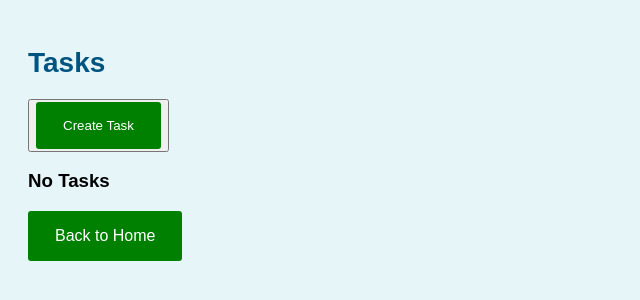
After one commit to 070DBEK/classwork_10, a Django app: page /tasks/list in a window 1280 px wide. The commit adds this page. Shown: the top 300 px of the page, without its empty margins (0-640 px from the left). Run offline with Django 5.2, Linux system fonts and the light colour scheme; data that the repository does not hold is empty.

Commit message:
Mission completed!

```diff
--- a/notes/views.py
+++ b/notes/views.py
@@ -32,7 +32,7 @@ def update_note(request, note_id):
         content = request.POST.get('content')
         if note_title and content:
             note.note=note_title,
-
+            note.content=content,
             return redirect(note.get_detail_url())
     ctx = {'note': note}
     return render(request, 'notes/form.html', ctx)
--- /dev/null
+++ b/static/css/style_1.css
@@ -0,0 +1,86 @@
+/* styles.css */
+
+body {
+  background-color: #e6f5f8;
+  font-family: Arial, sans-serif;
+  padding: 20px;
+}
+
+.container {
+  max-width: 600px;
+  margin: 0 auto;
+}
+
+h1 {
+  color: #005580;
+  font-size: 28px;
+  margin-bottom: 20px;
+}
+
+.form-group {
+  margin-bottom: 15px;
+}
+
+a:link, a:visited {
+  background-color: green;
+  color: white;
+  padding: 16px 27px;
+  border-radius: 3px;
+  text-align: center;
+  text-decoration: none;
+  display: inline-block;
+}
+
+a:hover, a:active {
+  background-color: red;
+}
+
+label {
+  display: block;
+  color: #333;
+  font-size: 16px;
+  margin-bottom: 5px;
+}
+
+input[type="text"],
+input[type="date"],
+textarea {
+  padding: 8px;
+  border: 1px solid #ccc;
+  border-radius: 3px;
+  font-size: 14px;
+}
+
+textarea {
+  min-height: 100px;
+  resize: vertical;
+}
+
+.create-button {
+  background-color: #28a745;
+  color: white;
+  border: none;
+  padding: 8px 16px;
+  font-size: 14px;
+  border-radius: 3px;
+  cursor: pointer;
+  margin-bottom: 10px;
+}
+
+.create-button:hover {
+  background-color: #218838;
+}
+
+.back-link {
+  display: inline-block;
+  background-color: #dc3545;
+  color: white;
+  text-decoration: none;
+  padding: 5px 10px;
+  font-size: 14px;
+  border-radius: 3px;
+}
+
+.back-link:hover {
+  background-color: #c82333;
+}
--- a/tasks/urls.py
+++ b/tasks/urls.py
@@ -1,9 +1,14 @@
 from django.urls import path
+from . import views
 
 
 app_name = 'tasks'
 
 
 urlpatterns = [
-
+    path('update/<int:task_id>', views.update_task, name='update'),
+    path('create', views.create_task, name='create'),
+    path('list', views.task_list, name='list'),
+    path('detail/<int:task_id>', views.task_detail, name='detail'),
+    path('delete/<int:task_id>', views.task_delete, name='delete'),
 ]
--- a/tasks/views.py
+++ b/tasks/views.py
@@ -1,3 +1,50 @@
-from django.shortcuts import render
+from django.shortcuts import render, get_object_or_404, redirect
+from .models import Task
 
-# Create your views here.
+
+def task_list(request):
+    tasks = Task.objects.all()
+    ctx = {'tasks': tasks}
+    return render(request, 'tasks/list.html', ctx)
+
+
+def create_task(request):
+    if request.method == "POST":
+        task_title = request.POST.get('task_title')
+        due_date = request.POST.get('due_date')
+        description = request.POST.get('description')
+        if task_title and due_date and description:
+            Task.objects.create(
+                task_title=task_title,
+                due_date=due_date,
+                description=description,
+            )
+            return redirect('tasks:list')
+    return render(request, 'tasks/form.html')
+
+
+def update_task(request, task_id):
+    task = get_object_or_404(Task, pk=task_id)
+    if request.method == "POST":
+        task_title = request.POST.get('task_title')
+        due_date = request.POST.get('due_date')
+        description = request.POST.get('description')
+        if task_title and due_date and description:
+            task.task_title = task_title
+            task.due_date = due_date
+            task.due_date = due_date
+            return redirect(task.get_detail_url())
+    ctx = {'task': task}
+    return render(request, 'tasks/form.html', ctx)
+
+
+def task_detail(request, task_id):
+    task = get_object_or_404(Task, pk=task_id)
+    ctx = {'task': task}
+    return render(request, 'tasks/detail.html', ctx)
+
+
+def task_delete(request, task_id):
+        task = get_object_or_404(Task, pk=task_id)
+        task.delete()
+        return redirect('tasks:list')
--- a/templates/index.html
+++ b/templates/index.html
@@ -9,7 +9,7 @@
 </head>
 <body>
     <h1>Welcome to the Home Page</h1>
-    <a href="{% url 'notes:list' %}" class="btn">Go to Notes List</a><br><br>
-    <a href="{% url 'home' %}" class="btn">Go to Task List</a>
+    <a href="{% url 'notes:list' %}" >Go to Notes List</a><br><br>
+    <a href="{% url 'tasks:list' %}" >Go to Task List</a>
 </body>
 </html>
--- a/templates/notes/detail.html
+++ b/templates/notes/detail.html
@@ -2,15 +2,15 @@
 <html lang="en">
 <head>
     <meta charset="UTF-8">
-    <title>{{ sport.name }}</title>
+    <title>{{ note.name }}</title>
     {% load static %}
     <link rel="stylesheet" href="{% static 'css/style.css' %}">
 </head>
 <body>
-    <h1>{{ sport.name }}</h1>
+    <h1>{{ note.name }}</h1>
 
     <h3>Note: {{ note.note_title }}</h3>
-    <h3>Release Year: {{ note.content }}</h3>
+    <h3>Content: {{ note.content }}</h3>
 
     <button><a href="{{ note.get_update_url }}">Update</a></button>
 
--- a/templates/notes/list.html
+++ b/templates/notes/list.html
@@ -9,7 +9,7 @@
 <body>
     <h1>Notes</h1>
 
-    <a href="{% url 'notes:create' %}">Create Note</a>
+    <button><a href="{% url 'notes:create' %}">Create Note</a></button>
 
     {% for note in notes %}
         <a href="{% url 'notes:detail' note_id=note.pk %}"><h3>{{ note.note_title }}</h3></a>
--- /dev/null
+++ b/templates/tasks/list.html
@@ -0,0 +1,24 @@
+<!DOCTYPE html>
+<html lang="en">
+<head>
+    <meta charset="UTF-8">
+    <title>Task List</title>
+    {% load static %}
+    <link rel="stylesheet" href="{% static 'css/style_1.css' %}">
+</head>
+<body>
+    <h1>Tasks</h1>
+
+    <button><a href="{% url 'tasks:create' %}">Create Task</a></button>
+
+    {% for task in tasks %}
+        <a href="{% url 'tasks:detail' task_id=task.pk %}"><h3>{{ task.task_title }}</h3></a>
+    {% empty %}
+        <h3>No Tasks</h3>
+    {% endfor %}
+
+    <a href="{% url 'home' %}">Back to Home</a>
+
+
+</body>
+</html>
```
Also changed, not shown: static/css/style.css (+51 -55 lines), tasks/models.py (+19 -0 lines), templates/tasks/detail.html (added, +23 -0 lines), templates/tasks/form.html (added, +32 -0 lines), tasks/migrations/0001_initial.py.
